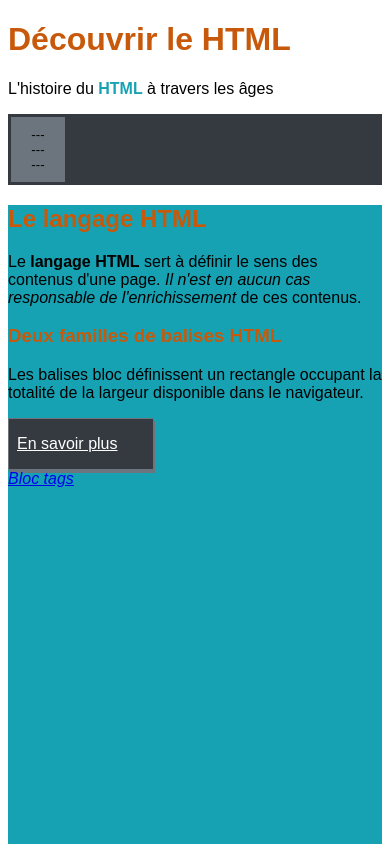
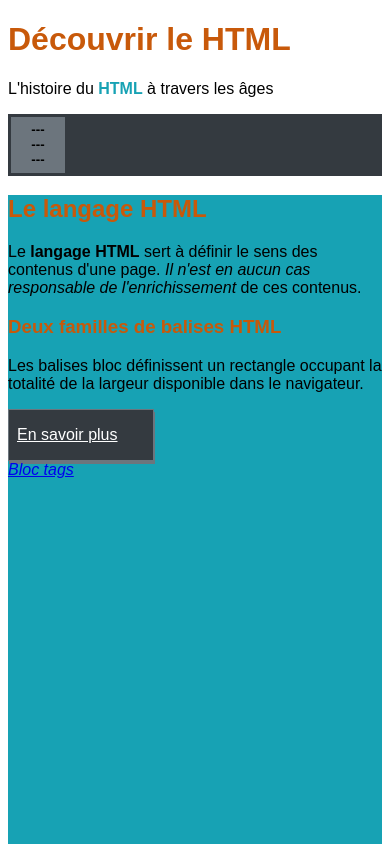
Before and after one commit to LauNM/init_html, a plain HTML site: page index.html in a window 390 px wide. Shown: the top 844 px of the page. Drawn offline with Linux system fonts and the light colour scheme; files whose address does not match are found by name.

Commit message:
change burger-btn

```diff
--- a/assets/css/styles.css
+++ b/assets/css/styles.css
@@ -66,8 +66,9 @@ nav {
         color: #000;
         width: 60px;
         height: auto;
-        padding: 10px;
+        padding: 0.4em;
         border: #343a40 solid;
+        font-weight: bold;
     }
 
 }
```
